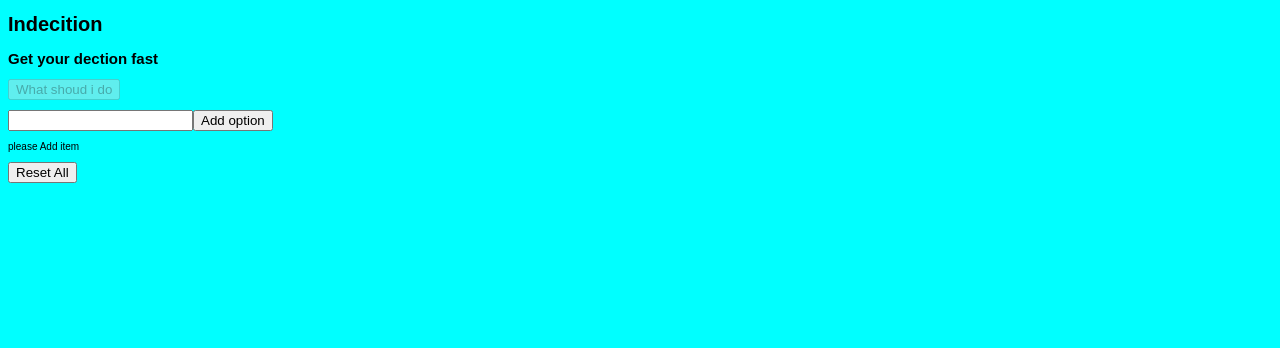
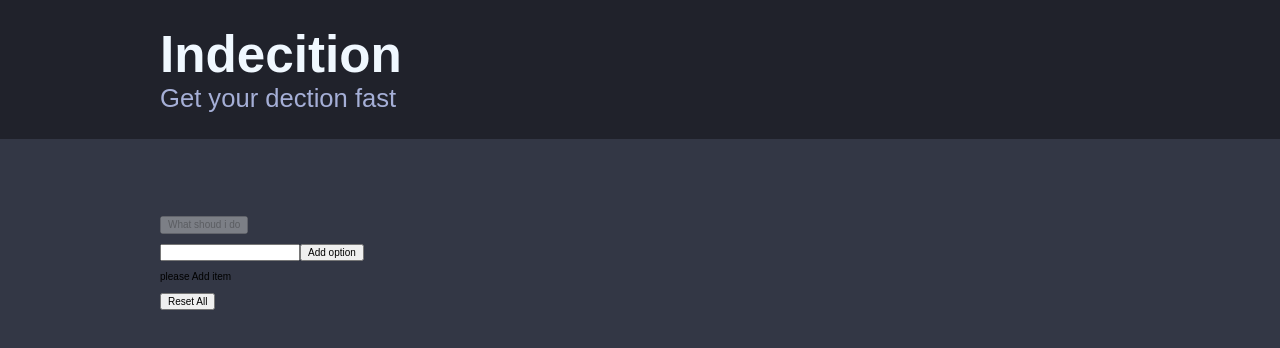
Before and after one commit to nadeeraka/React-playground, a React (Create React App) app: page / in a window 1280 px wide. Shown: the top 348 px of the page. Built offline with nearby package versions, Linux system fonts and the light colour scheme.

Commit message:
1 style aded

```diff
--- a/package.json
+++ b/package.json
@@ -5,6 +5,7 @@
   "dependencies": {
     "bootstrap": "^4.1.3",
     "node-sass": "^4.10.0",
+    "normalize.css": "^8.0.1",
     "react": "^16.6.1",
     "react-dom": "^16.6.1",
     "react-modal": "^3.6.1",
--- a/src/base/_base.scss
+++ b/src/base/_base.scss
@@ -1,5 +1,5 @@
 body{
-
+    background-color: $bc;
     font-family: Arial, Helvetica, sans-serif;
-    font-size: 1.6rem;
+    font-size: $m-size;
 }
--- /dev/null
+++ b/src/base/_container.scss
@@ -0,0 +1,6 @@
+.container
+{
+max-width: 60rem;
+margin: 0 auto;
+padding: 0 $m-size;
+}
--- a/src/base/_header.scss
+++ b/src/base/_header.scss
@@ -1,4 +1,19 @@
-body{
-    background-color: aqua;
+.header{
+background:$off-black;;
+margin-bottom: $xl-size;
+color:aliceblue;
+padding: $m-size 0;
+}
+.header__title
+{
+    font-size:$l-size;
+    margin: 0;
+}
 
+.header__subtitle
+{
+    color:$off-white;
+    font-size: $m-size;
+    font-weight: 500;
+    margin: 0;
 }
--- /dev/null
+++ b/src/base/_settings.scss
@@ -0,0 +1,8 @@
+$off-black:#20222b;
+$off-white:#a5afd7;
+//spacing
+$m-size : 1.6rem;
+$l-size : 3.2rem;
+$xl-size: 4.8rem;
+//background color
+$bc: #333745;
--- a/src/base/main.scss
+++ b/src/base/main.scss
@@ -1,5 +1,7 @@
+@import'./settings';
 @import'./base';
 @import'./header';
+@import'./container';
 
 body{
     font-size: 62.5%;
--- a/src/index.js
+++ b/src/index.js
@@ -1,5 +1,6 @@
 import React from 'react';
 import ReactDOM from 'react-dom';
+import 'normalize.css';
 import './base/main.scss';
 
 import App from './playground/App';
--- a/src/playground/App.js
+++ b/src/playground/App.js
@@ -78,33 +78,26 @@ class App extends Component {
     const title = "Indecition";
     const sub = "Get your dection fast";
 
-    return (
-      <div>
+    return <div>
         <Header title={title} sub={sub} />
-        <Action
-          opArray={this.state.options}
-          handelOptions={this.handelOptions}
-        />
-        <AddOption handelAddOption={this.handelAddOption} />
-        <Options opArray={this.state.options}
-        handelReset={this.handelReset}
-        handelDeleteOption={this.handelDeleteOption}
-        />
-        <OptionModal isOpen={this.state.selected}
-        value={this.state.selectedValue}
-        isSelected={this.isSelected}
-        />
-      </div>
-    );
+
+        <div className="container">
+          <Action opArray={this.state.options} handelOptions={this.handelOptions} />
+          <AddOption handelAddOption={this.handelAddOption} />
+          <Options opArray={this.state.options} handelReset={this.handelReset} handelDeleteOption={this.handelDeleteOption} />
+        </div>
+        <OptionModal isOpen={this.state.selected} value={this.state.selectedValue} isSelected={this.isSelected} />
+      </div>;
   }
 }
 
 const Header = (props)=> {
-  return (
-    <div>
-      <h1>{props.title}</h1>
-      <h2>{props.sub}</h2>
-    </div>
-  );
+  return <div className="header">
+  <div className="container">
+      <h1 className="header__title"> {props.title}</h1>
+      <h2 className="header__subtitle">{props.sub}</h2>
+
+  </div>
+          </div>;
 };
 export default App;
```
Also changed, not shown: 1 other file (tests, documents, lock files or other folders).
